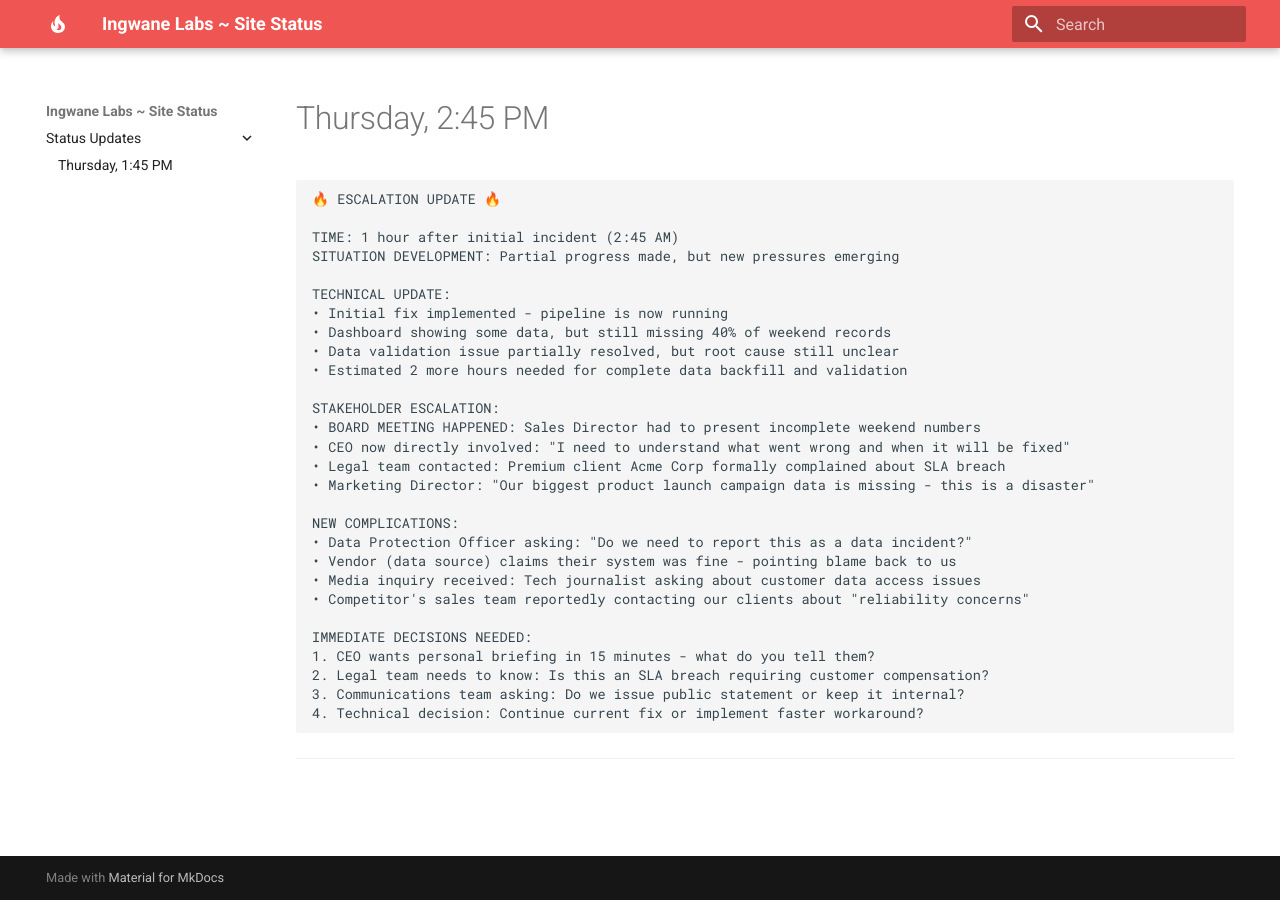
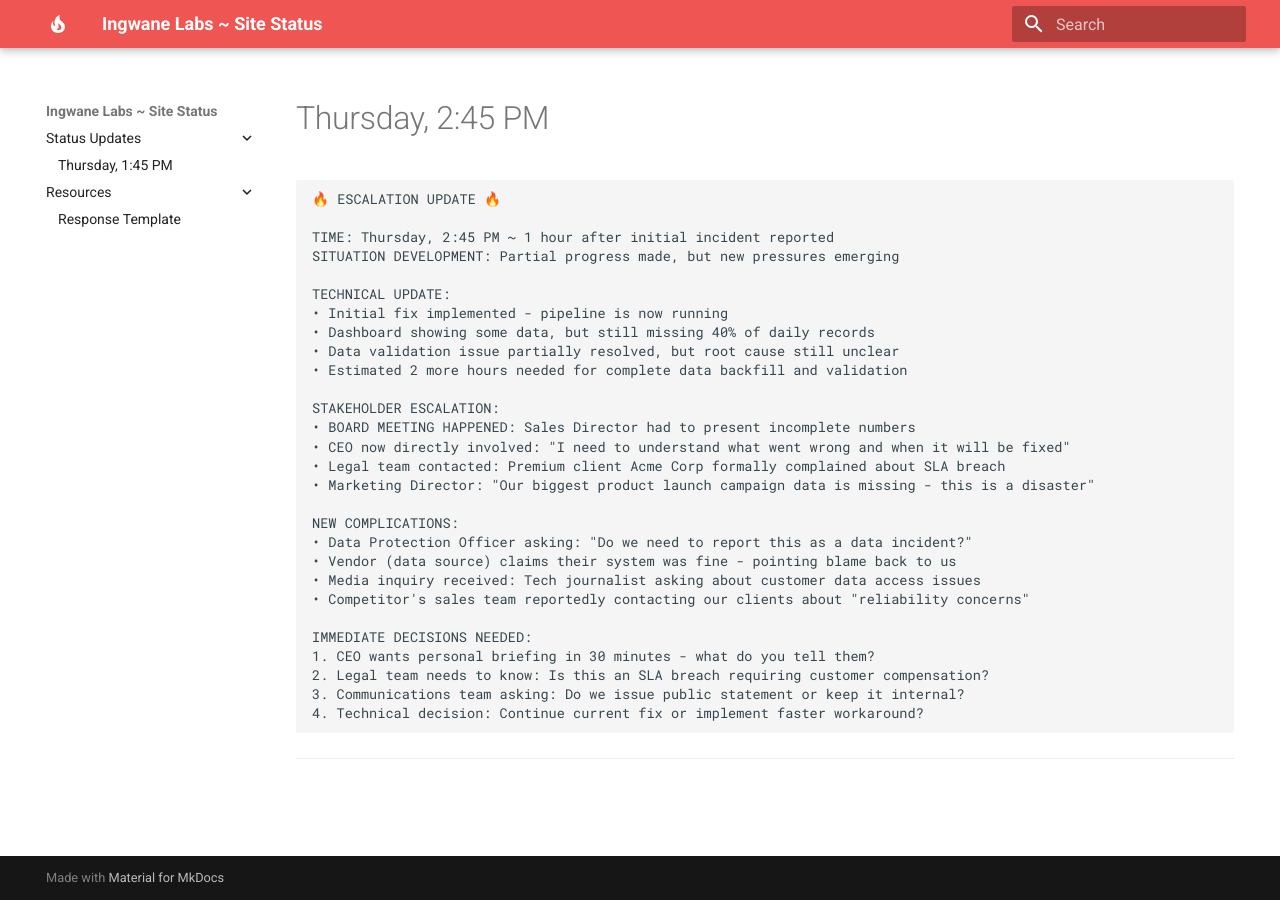
Before and after one commit to ingwanelabs/status, an MkDocs documentation site: the page built from docs/thursday-1445.md, in a window 1280 px wide. Built offline with MkDocs 1.6.1 and Material for MkDocs 9.7.7, drawn with Linux system fonts in a browser that asks for light colours.

````diff
--- a/docs/thursday-1445.md
+++ b/docs/thursday-1445.md
@@ -3,17 +3,17 @@
 ```
 🔥 ESCALATION UPDATE 🔥
 
-TIME: 1 hour after initial incident (2:45 AM)
+TIME: Thursday, 2:45 PM ~ 1 hour after initial incident reported
 SITUATION DEVELOPMENT: Partial progress made, but new pressures emerging
 
 TECHNICAL UPDATE:
 • Initial fix implemented - pipeline is now running
-• Dashboard showing some data, but still missing 40% of weekend records
+• Dashboard showing some data, but still missing 40% of daily records
 • Data validation issue partially resolved, but root cause still unclear
 • Estimated 2 more hours needed for complete data backfill and validation
 
 STAKEHOLDER ESCALATION:
-• BOARD MEETING HAPPENED: Sales Director had to present incomplete weekend numbers
+• BOARD MEETING HAPPENED: Sales Director had to present incomplete numbers
 • CEO now directly involved: "I need to understand what went wrong and when it will be fixed"
 • Legal team contacted: Premium client Acme Corp formally complained about SLA breach
 • Marketing Director: "Our biggest product launch campaign data is missing - this is a disaster"
@@ -25,7 +25,7 @@ NEW COMPLICATIONS:
 • Competitor's sales team reportedly contacting our clients about "reliability concerns"
 
 IMMEDIATE DECISIONS NEEDED:
-1. CEO wants personal briefing in 15 minutes - what do you tell them?
+1. CEO wants personal briefing in 30 minutes - what do you tell them?
 2. Legal team needs to know: Is this an SLA breach requiring customer compensation?
 3. Communications team asking: Do we issue public statement or keep it internal?
 4. Technical decision: Continue current fix or implement faster workaround?
--- a/mkdocs.yml
+++ b/mkdocs.yml
@@ -5,7 +5,10 @@ dev_addr: '0.0.0.0:8000'
 # Navigation menu
 nav:
   - Status Updates:
-    - index.md
+    - thursday-1345.md
+
+  - Resources:
+    - response-template.md
 
 # Existing files but not in nav
 not_in_nav: |
````
Also changed, not shown: docs/index.md (+3 -33 lines), docs/response-template.md (added, +39 -0 lines), docs/thursday-1345.md (added, +34 -0 lines).
